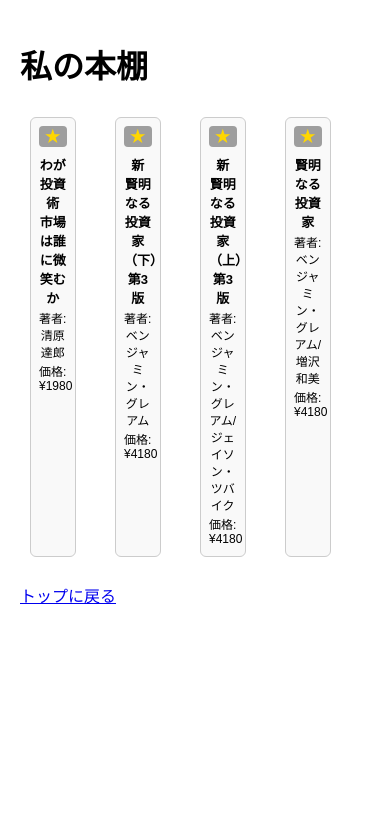
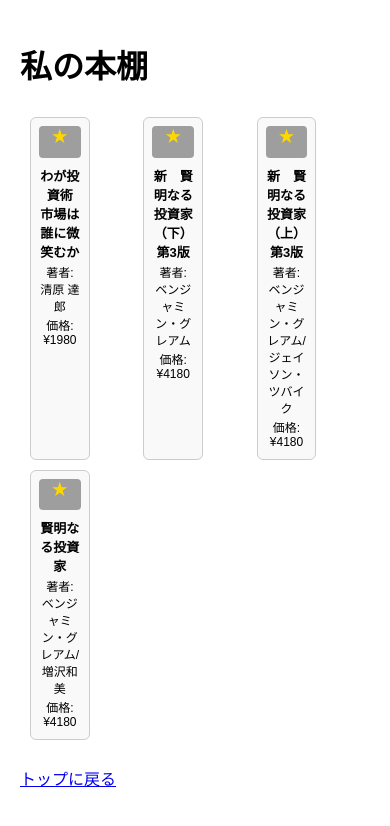
Before and after one commit to babaginji/investment_books, a Flask app: a page that uses templates/shelf.html in a window 390 px wide. Shown: the top 826 px of the page. Run offline with Flask 3, Linux system fonts and the light colour scheme; grey boxes are pictures that could not be loaded.

Commit message:
Fix responsive design for mobile

```diff
--- a/static/style.css
+++ b/static/style.css
@@ -133,7 +133,7 @@ h1 {
     gap: 10px;
     padding: 10px;
     margin: 0;
-    grid-template-columns: repeat(auto-fit, minmax(80px, 1fr));
+    grid-template-columns: repeat(auto-fit, minmax(120px, 1fr));
 }
 
 /* 本カード1冊 */
@@ -170,25 +170,25 @@ h1 {
 }
 
 /* -----------------------------
-   レスポンシブ: スマホは4列確保
+   レスポンシブ: スマホは3列固定
 ----------------------------- */
 @media (max-width: 600px) {
     .books-container {
-        grid-template-columns: repeat(4, 1fr);
+        grid-template-columns: repeat(3, 1fr);
     }
 }
 
 /* タブレット: 幅に応じてカードを大きく/列数自動調整 */
 @media (min-width: 601px) and (max-width: 1024px) {
     .books-container {
-        grid-template-columns: repeat(auto-fit, minmax(120px, 1fr));
+        grid-template-columns: repeat(auto-fit, minmax(150px, 1fr));
     }
 }
 
 /* PC: 幅に応じて列数自動調整 */
 @media (min-width: 1025px) {
     .books-container {
-        grid-template-columns: repeat(auto-fit, minmax(150px, 1fr));
+        grid-template-columns: repeat(auto-fit, minmax(180px, 1fr));
     }
 }
 
@@ -196,7 +196,6 @@ h1 {
 body {
     overflow-x: hidden;
 }
-
 
 /* -----------------------------
    検索結果（端いっぱい）
```
